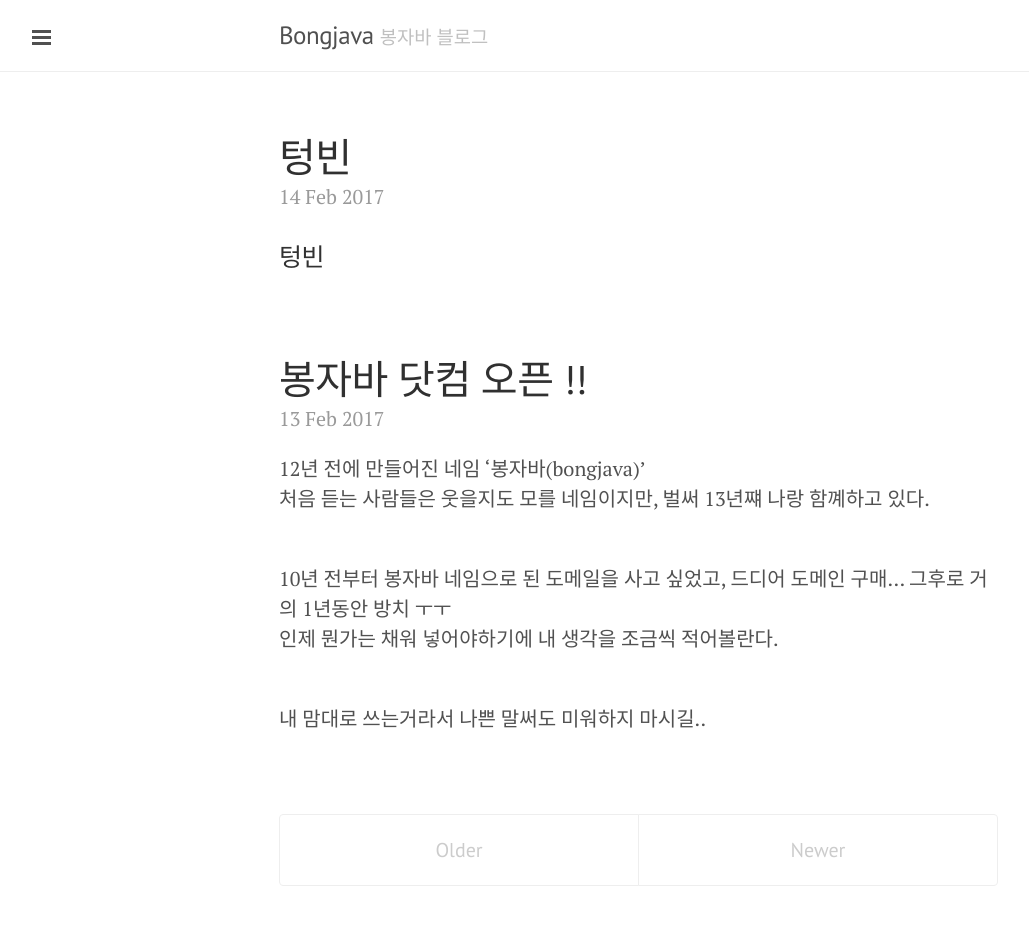
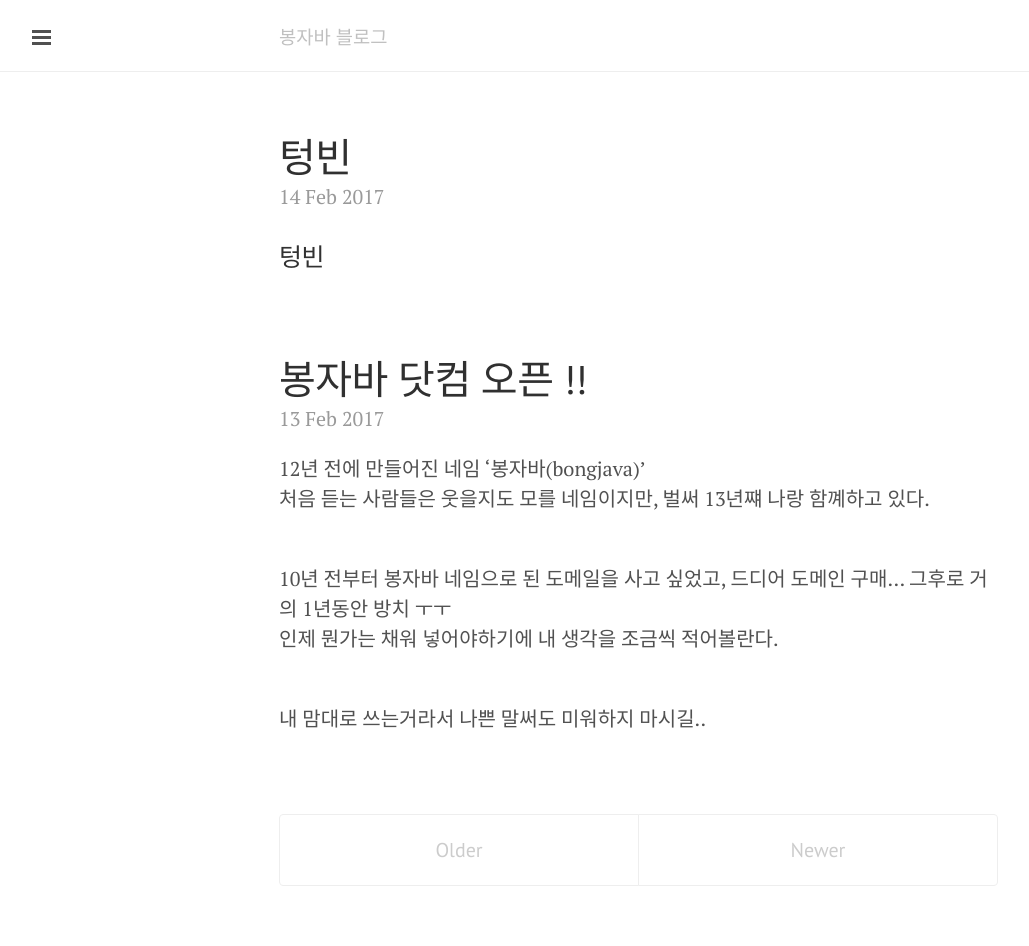
Before and after one commit to bongjava/bongjava.io, a Jekyll site: the page built from index.html, in a window 1280 px wide. Shown: the whole page, without its empty margins (1-1030 px from the left). Built offline with Jekyll 4.4.1, drawn with Linux system fonts in a browser that asks for light colours; the list of posts is cut into pages by our own code.

```diff
--- a/_layouts/default.html
+++ b/_layouts/default.html
@@ -15,8 +15,8 @@
           <label for="sidebar-checkbox" class="sidebar-toggle"></label>
 
           <h3 class="masthead-title">
-            <a href="/" title="Home">{{ site.title }}</a>
-            <small>{{ site.tagline }}</small>
+            <!--<a href="/" title="Home">{{ site.title }}</a>-->
+            <a href="/" title="Home"><small>{{ site.tagline }}</small></a>
           </h3>
         </div>
       </div>
```
